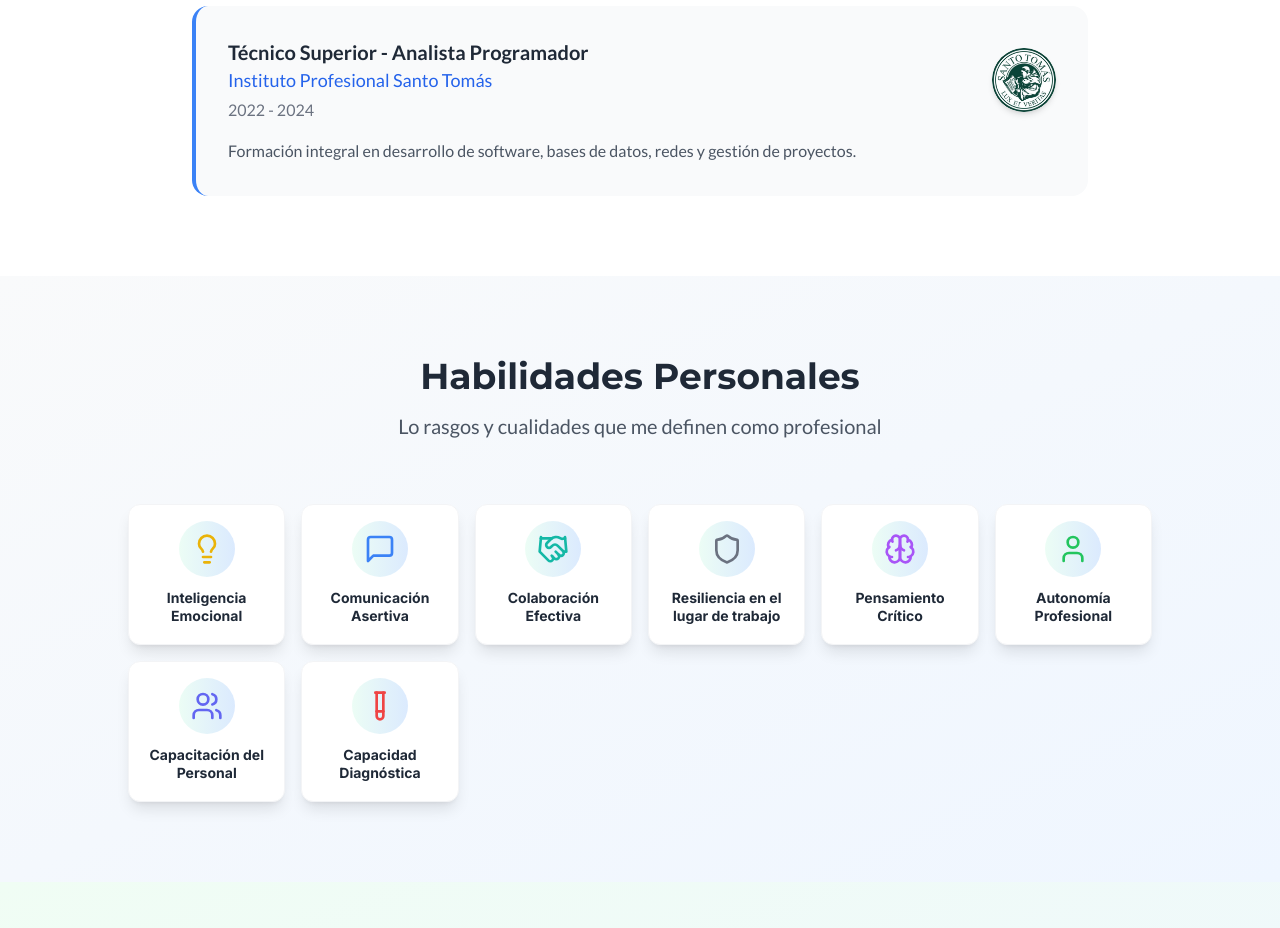
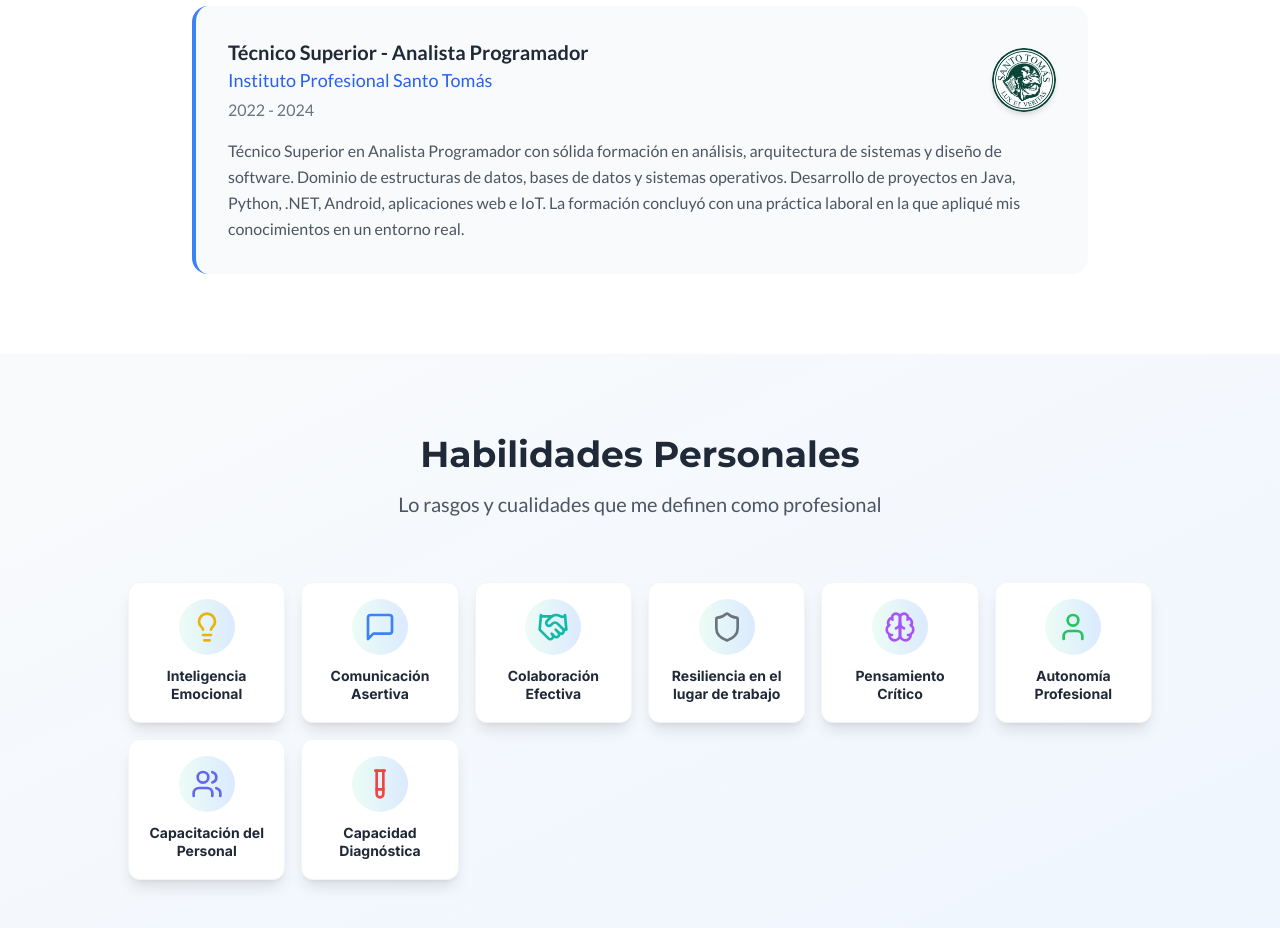
Before and after one commit to Anbs12/Portafolio-android-anubis, a React (Vite) app in the folder mi-portfolio/: page / in a window 1280 px wide. Shown: the part 8380-9308 px from the top of the page. Built offline with nearby package versions, Linux system fonts and the light colour scheme.

Commit message:
Actualizacion seccion educacion.

```diff
--- a/mi-portfolio/src/data/portfolioDataEn.tsx
+++ b/mi-portfolio/src/data/portfolioDataEn.tsx
@@ -338,10 +338,13 @@ export const portfolioDataEn: PortfolioDataType = {
     ],
     educationItems: [
         {
-            institucion: "Professional Institute of Santo Tomás",
-            titulo: "Associate Degree - Programmer Analyst",
+            institucion: "Santo Tomás Professional Institute",
+            titulo: "Associate of Applied Science (AAS) in Computer Programming and Analysis",
             periodo: "2022 - 2024",
-            descripcion: "Comprehensive training in software development, databases, networking and project management.",
+            descripcion: `Associate Degree in Computer Programming and Analysis with a solid background in software analysis and design.
+            Skilled in data structures, databases, and operating systems.
+            Developed projects in Java, Python, .NET, Android, web applications, and IoT.
+            Completed a professional internship where I applied my knowledge in a real-world setting.`,
             logo: Logo_UST
         }
     ],
--- a/mi-portfolio/src/data/portfolioDataEs.tsx
+++ b/mi-portfolio/src/data/portfolioDataEs.tsx
@@ -343,7 +343,10 @@ export const portfolioDataEs: PortfolioDataType = {
       institucion: "Instituto Profesional Santo Tomás",
       titulo: "Técnico Superior - Analista Programador",
       periodo: "2022 - 2024",
-      descripcion: "Formación integral en desarrollo de software, bases de datos, redes y gestión de proyectos.",
+      descripcion: `Técnico Superior en Analista Programador con sólida formación en análisis, arquitectura de sistemas y diseño de software.
+      Dominio de estructuras de datos, bases de datos y sistemas operativos.
+      Desarrollo de proyectos en Java, Python, .NET, Android, aplicaciones web e IoT.
+      La formación concluyó con una práctica laboral en la que apliqué mis conocimientos en un entorno real.`,
       logo: Logo_UST
     }
   ],
```
